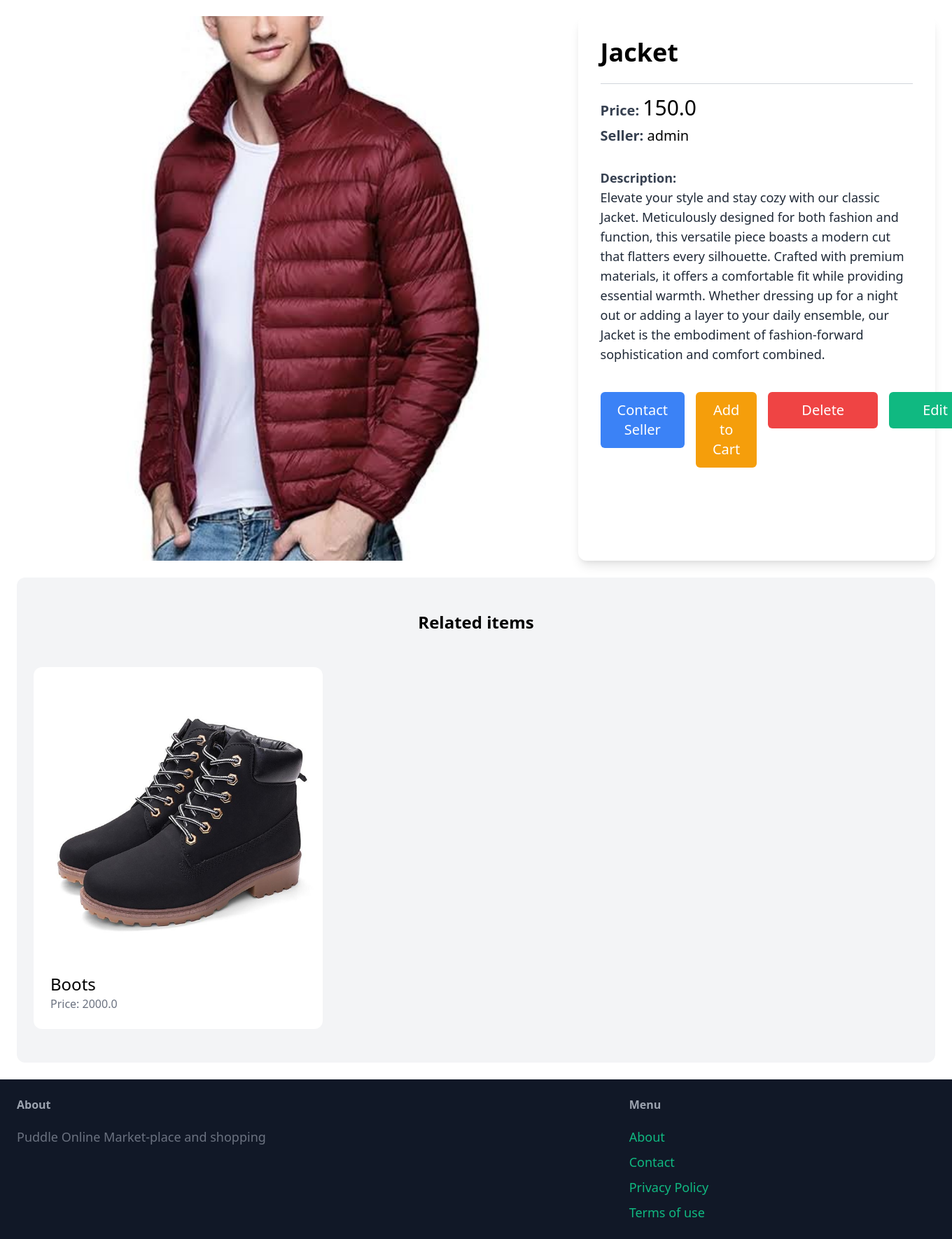
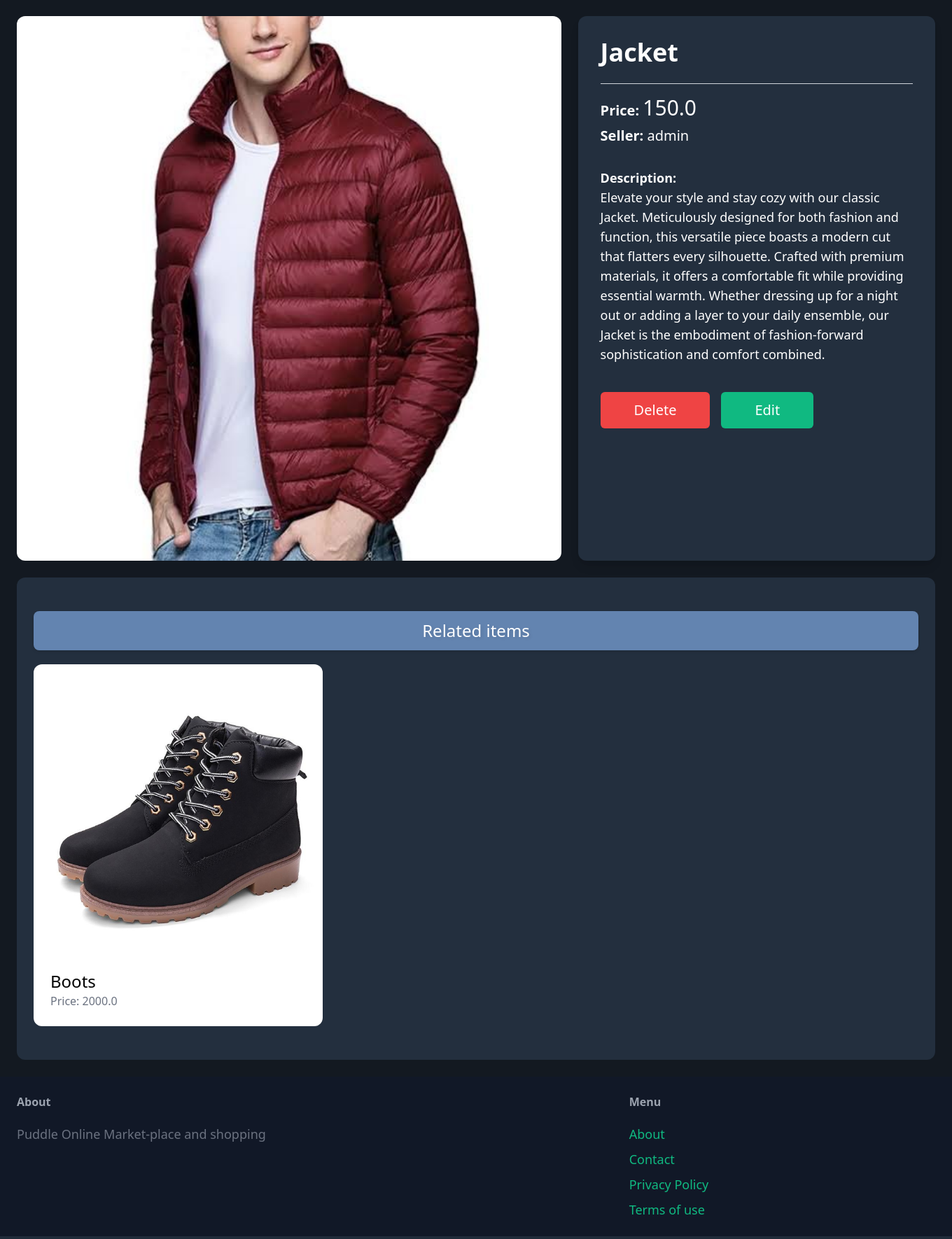
Before and after one commit to Asirwad/Puddle-App-using-Django, a Django app: page /items/2/ in a window 1360 px wide; the page is wider, and only the part inside the window is pictured. Shown: the part 97-1867 px from the top of that part at 70% size. Run offline with Django 4.2, Linux system fonts and the light colour scheme; a user stored in the database is signed in; data comes from the database, SQL or seed files in the repository; both versions use the stored data as it was after the commit.

Commit message:
style changes

```diff
--- a/core/static/css/base.css
+++ b/core/static/css/base.css
@@ -1,12 +1,18 @@
 #navbar {
-    background-image: url("https://images3.alphacoders.com/104/1044851.jpg");
+    background-color: #131921;
+}
+#puddle-label-navbar,#new-item-label-navbar,#browse-label-navbar{
+    color:#fff;
+}
+body{
+    background-color: #131921;
 }
 .sign-up-btn {
     width: 115px;
     height: 47px;
     font-size: 1.1em;
     cursor: pointer;
-    background-image: linear-gradient(90deg,#1c1c1c,teal);
+    background-image: linear-gradient(90deg,teal,teal);
     color: #fff;
     border: none;
     border-radius: 7px;
@@ -33,7 +39,7 @@
     height: 47px;
     font-size: 1.1em;
     cursor: pointer;
-    background-image: linear-gradient(90deg,#1c1c1c,#6220fb);
+    background-image: linear-gradient(90deg,#6220fb,#6220fb);
     color: #fff;
     border: none;
     border-radius: 7px;
--- /dev/null
+++ b/core/static/css/detail.css
@@ -0,0 +1,25 @@
+#related-items-container{
+    background-color: #232f3e;
+}
+
+.items-heading {
+    list-style: none;
+    text-align: center;
+    font-size: 24px;
+    margin-bottom: 20px;
+    color: #fff;
+    text-shadow: 2px 2px 4px rgba(0, 0, 0, 0.1);
+    background: linear-gradient(to right, #6384b0, #6384b0);
+    padding: 10px 20px;
+    border-radius: 8px;
+    box-shadow: 0px 2px 4px rgba(0, 0, 0, 0.1);
+  }
+
+  .items-heading:hover {
+      transform: translateY(-2px);
+      box-shadow: 0px 4px 8px rgba(0, 0, 0, 0.2);
+  }
+
+#description-container{
+    background-color: #232f3e;
+}
--- a/dashboard/templates/dashboard/index.html
+++ b/dashboard/templates/dashboard/index.html
@@ -13,17 +13,17 @@
 
             <div class="grid grid-cols-3 gap-3">
                 {% for item in items %}
+                    <a href="{% url 'item:detail' item.id%}">
                         <div class="card">
                             <div class="card__image">
                                 <img src="{{ item.image.url }}" class="rounded-t-xl">
                             </div>
                             <div class="card__content">
                             <p class="card__title">{{ item.name }}</p>
-                        <p class="card__text">{{ item.description|slice:"40" }}...</p>
-                        <p class="text-gray-500">Price: {{ item.price }}</p>
-                        <a class="card__button" href="{% url 'item:detail' item.id%}">Read More</a>
+                            <p class="text-2xl font-semibold text-blue-400  hover:text-green-600 ">Price: {{ item.price }}</p>
                             </div>
                         </div>
+                    </a>
                 {% endfor %}
             </div>
         </div>
--- a/item/templates/item/detail.html
+++ b/item/templates/item/detail.html
@@ -14,23 +14,24 @@
                     <img src="{{ item.image.url }}" class="h-full w-full object-fit" alt="Item Image">
                 </div>
             </div>
-            <div class="col-span-2 p-8 bg-white rounded-xl shadow-lg">
-                <h1 class="mb-6 text-4xl font-semibold">{{ item.name }}</h1>
+            <div class="col-span-2 p-8 rounded-xl shadow-lg" id="description-container">
+                <h1 class="mb-6 text-4xl text-white font-semibold">{{ item.name }}</h1>
                 <div class="border-t border-gray-300 pt-4 mt-6">
-                    <p class="text-gray-700 text-xl">
-                        <strong>Price:</strong> <span class="text-3xl text-black">{{ item.price }}</span>
+                    <p class="text-white text-xl">
+                        <strong>Price:</strong> <span class="text-3xl text-white">{{ item.price }}</span>
                     </p>
-                    <p class="text-gray-700 text-xl mt-2">
-                        <strong>Seller:</strong> <span class="text-black">{{ item.created_by }}</span>
+                    <p class="text-white text-xl mt-2">
+                        <strong>Seller:</strong> <span class="text-white">{{ item.created_by }}</span>
                     </p>
                 </div>
                 {% if item.description %}
-                    <p class="mt-8 text-gray-800 text-lg">
-                        <strong class="text-gray-700">Description:</strong><br>
+                    <p class="mt-8 text-white text-lg">
+                        <strong class="text-white">Description:</strong><br>
                         {{ item.description }}
                     </p>
                 {% endif %}
                 <div class="mt-10 flex gap-4">
+                    {% if request.user != item.created_by %}
                         <a href="{% url 'conversation:new' item.id %}">
                             <button class="flex-grow px-6 py-3 text-white bg-blue-500 rounded-md hover:bg-blue-600 focus:outline-none focus:ring focus:ring-blue-300 text-xl">
                                 Contact Seller
@@ -39,6 +40,7 @@
                         <button class="px-6 py-3 text-white bg-yellow-500 rounded-md hover:bg-yellow-600 focus:outline-none focus:ring focus:ring-yellow-300 text-xl">
                             Add to Cart
                         </button>
+                    {% endif %}
                     {% if request.user == item.created_by %}
                         <a href="{% url 'item:delete' item.id %}">
                             <button class="px-12 py-3 text-white bg-red-500 rounded-md hover:bg-red-600 focus:outline-none focus:ring focus:ring-blue-300 text-xl">
@@ -55,8 +57,8 @@
             </div>
 
         </div>
-        <div class="mt-6 px-6 py-12 bg-gray-100 rounded-xl">
-            <h2 class="mb-12 text-2xl text-center"><strong>Related items</strong></h2>
+        <div class="mt-6 px-6 py-12 rounded-xl" id="related-items-container">
+            <h2 class="items-heading">Related items</h2>
 
             <div class="grid grid-cols-3 gap-3">
                 {% for item in related_items %}
```
Also changed, not shown: core/static/css/index.css (+50 -5 lines), core/static/css/items.css (+20 -5 lines), core/templates/core/index.html (+9 -10 lines), item/templates/item/items.html (+7 -2 lines), db.sqlite3. Lines whose indentation alone changed are shown as unchanged.
